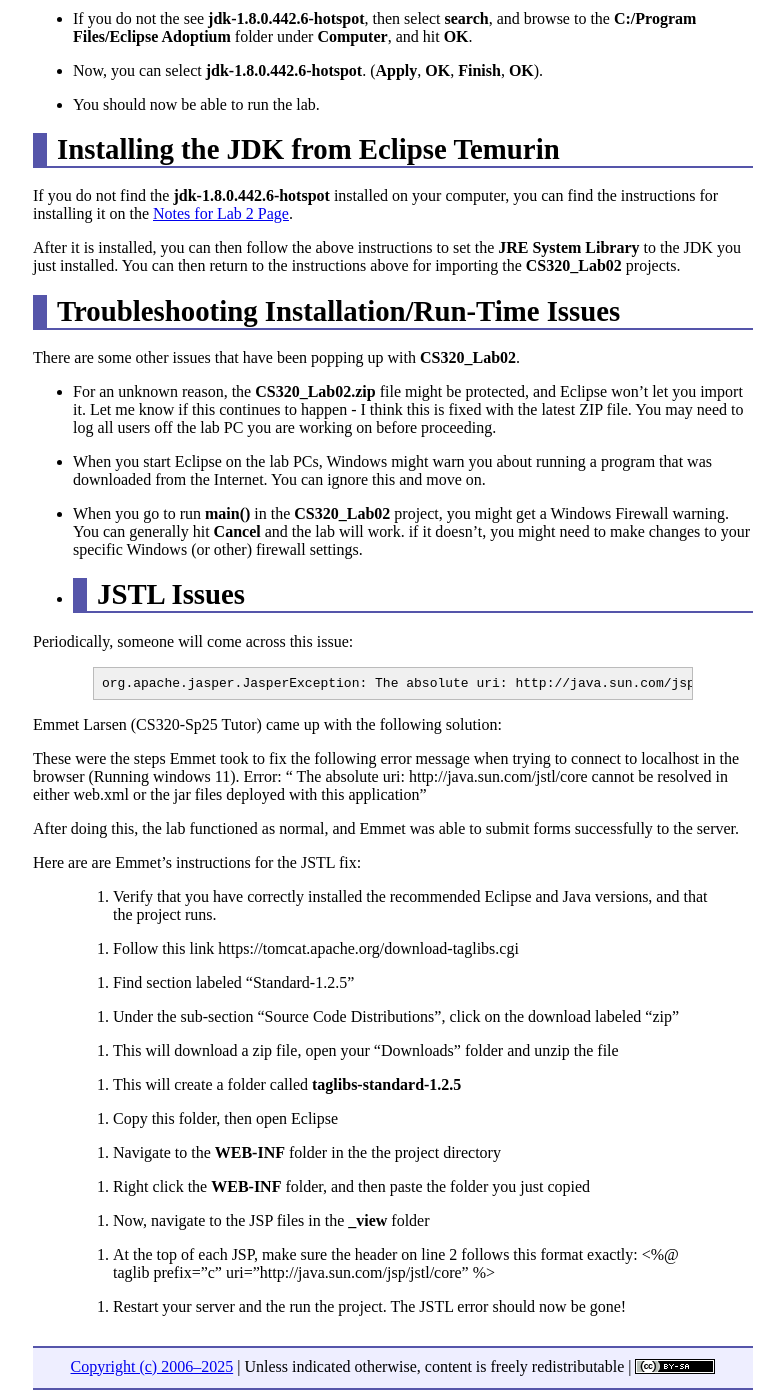
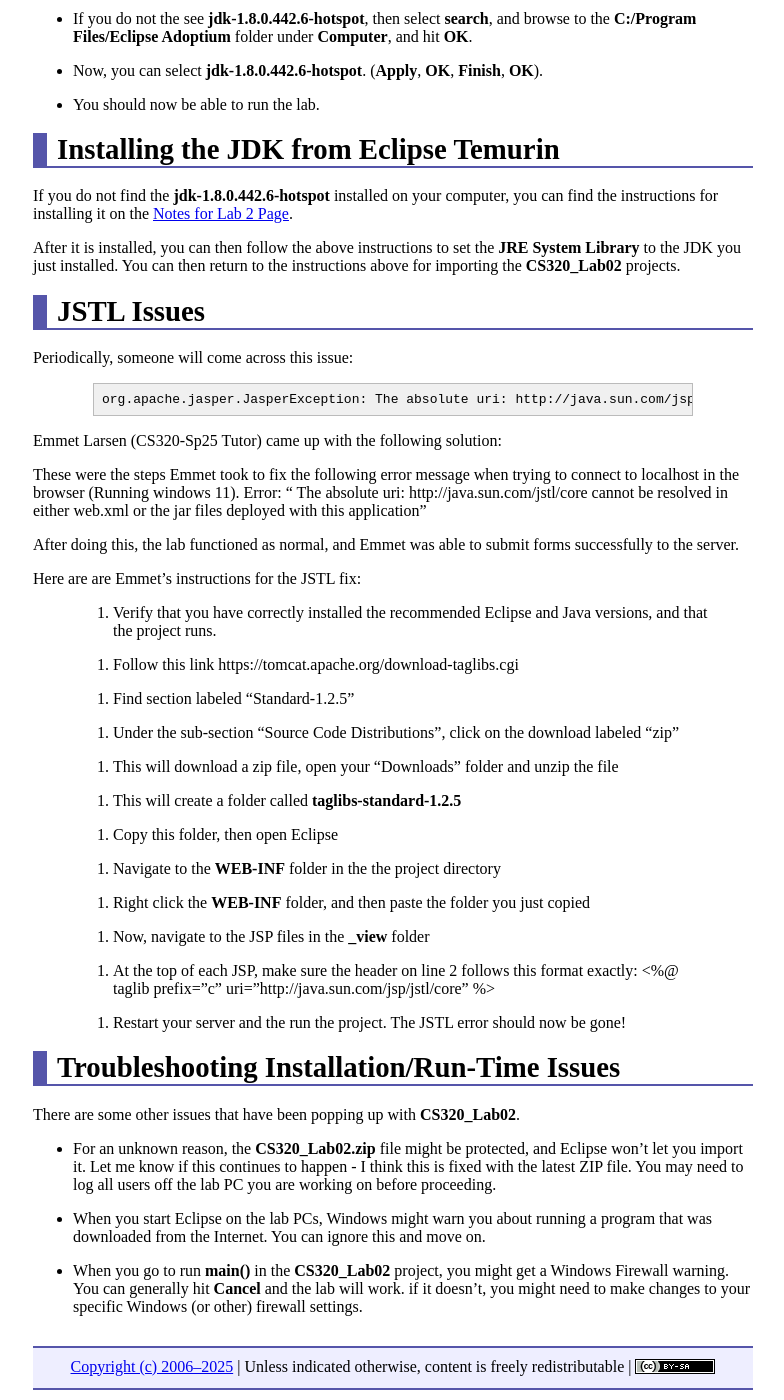
Before and after one commit to ycpcs/cs320-spring2025, a Jekyll site: the page built from labs/lab02_notes.md, in a window 1280 px wide and 1400 px high, scrolled down 1478 px. Shown: the whole window, without its empty margins (247-1031 px from the left). Built offline with Jekyll 4.4.1, drawn with Linux system fonts in a browser that asks for light colours; part of the change alters nothing that is shown.

Commit message:
minor layout edits

```diff
--- a/labs/lab02_notes.md
+++ b/labs/lab02_notes.md
@@ -79,17 +79,7 @@ If you do not find the **jdk-1.8.0.442.6-hotspot** installed on your computer, y
 After it is installed, you can then follow the above instructions to set the **JRE System Library** to the JDK you just installed.  You can then return to the instructions above for importing the **CS320\_Lab02** projects.
 
 
-Troubleshooting Installation/Run-Time Issues
-============================================
-There are some other issues that have been popping up with **CS320\_Lab02**.
-
-* For an unknown reason, the **CS320\_Lab02.zip** file might be protected, and Eclipse won't let you import it.  Let me know if this continues to happen - I think this is fixed with the latest ZIP file.  You may need to log all users off the lab PC you are working on before proceeding.
-
-* When you start Eclipse on the lab PCs, Windows might warn you about running a program that was downloaded from the Internet.  You can ignore this and move on.
-
-* When you go to run **main()** in the **CS320\_Lab02** project, you might get a Windows Firewall warning.  You can generally hit **Cancel** and the lab will work.  if it doesn't, you might need to make changes to your specific Windows (or other) firewall settings.
-
-* JSTL Issues
+JSTL Issues
 =============
 
 Periodically, someone will come across this issue:
@@ -128,6 +118,18 @@ Here are are Emmet's instructions for the JSTL fix:
 
 > 12. Restart your server and the run the project.  The JSTL error should now be gone!
 
+
+Troubleshooting Installation/Run-Time Issues
+============================================
+There are some other issues that have been popping up with **CS320\_Lab02**.
+
+* For an unknown reason, the **CS320\_Lab02.zip** file might be protected, and Eclipse won't let you import it.  Let me know if this continues to happen - I think this is fixed with the latest ZIP file.  You may need to log all users off the lab PC you are working on before proceeding.
+
+* When you start Eclipse on the lab PCs, Windows might warn you about running a program that was downloaded from the Internet.  You can ignore this and move on.
+
+* When you go to run **main()** in the **CS320\_Lab02** project, you might get a Windows Firewall warning.  You can generally hit **Cancel** and the lab will work.  if it doesn't, you might need to make changes to your specific Windows (or other) firewall settings.
+
+
 <!-- Commenting out old instructions
 
 > 1. Ensure that Eclipse is running Java 1.8 in some fashion
```
